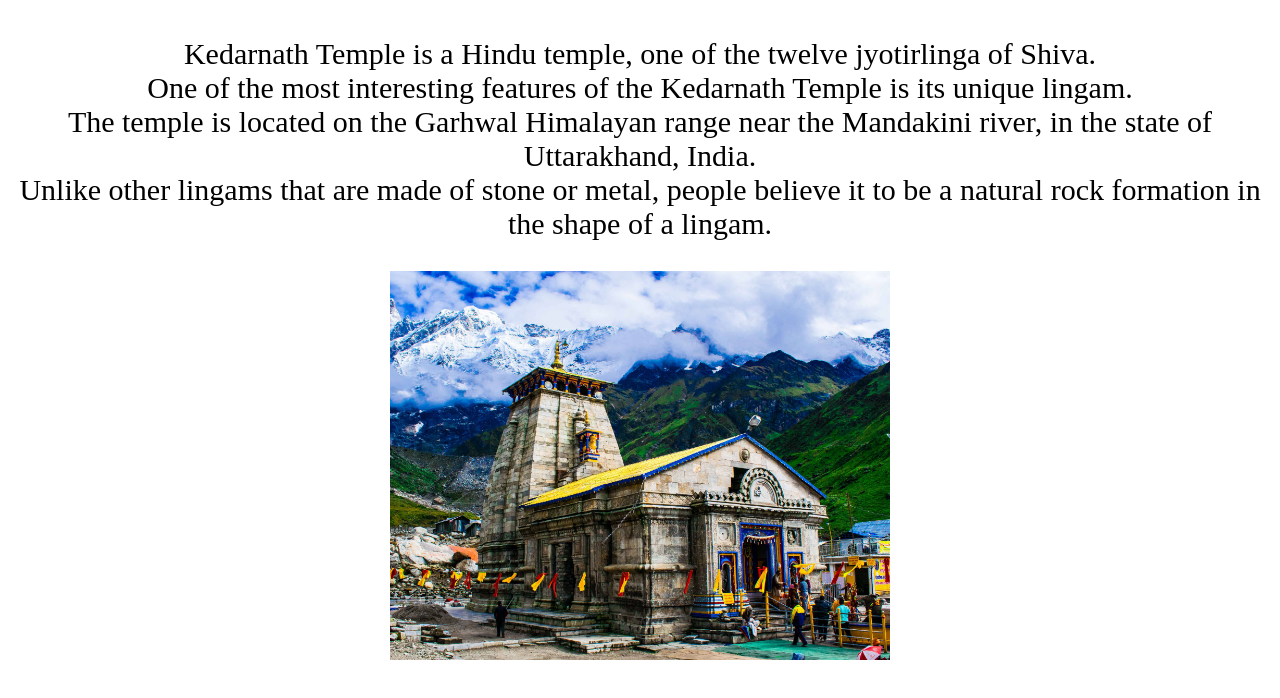
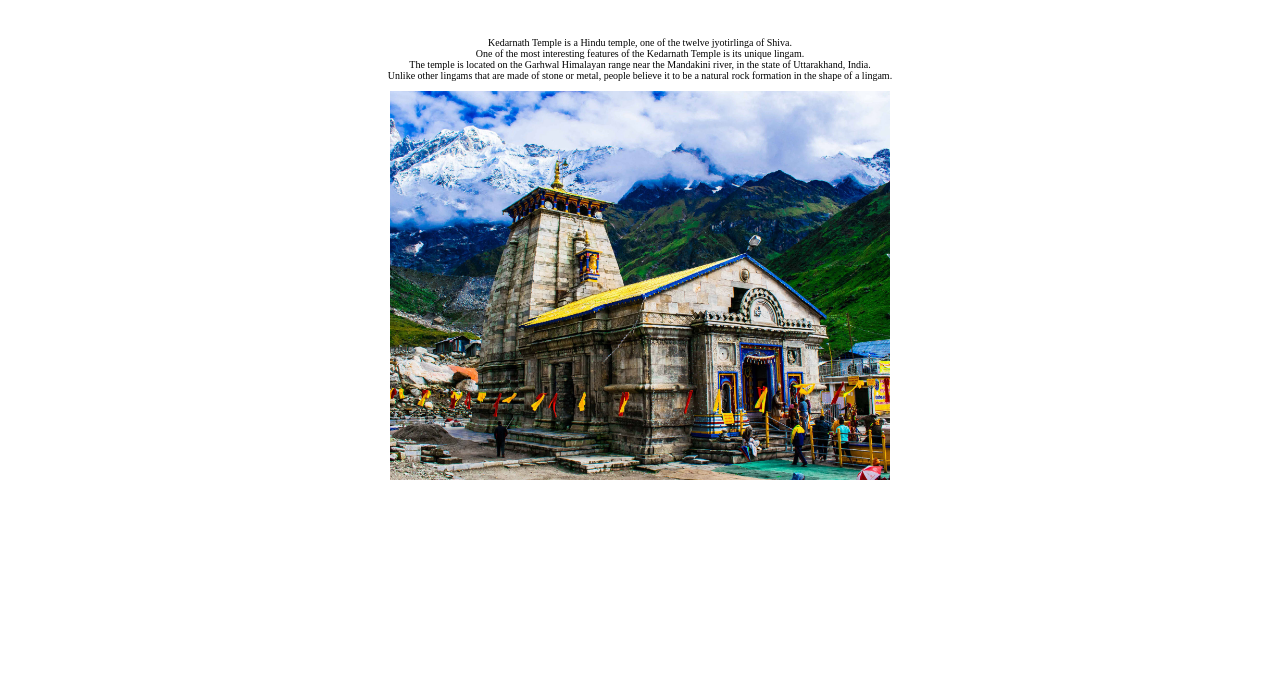
Before and after one commit to NagarjunaManne/arjun, a plain HTML site: page index.html in a window 1280 px wide. Shown: the part 80-778 px from the top of the page. Drawn offline with Linux system fonts and the light colour scheme.

Commit message:
Update index.html

```diff
--- a/index.html
+++ b/index.html
@@ -1,5 +1,5 @@
 <h1 style="text-align:center; font-size:60px;"> welcome to Kedhar Nath</h1>
-<p style="text-align:center; font-size:30px;"> Kedarnath Temple is a Hindu temple, one of the twelve jyotirlinga of Shiva.<br>
+<p style="text-align:center; font-size:10px;"> Kedarnath Temple is a Hindu temple, one of the twelve jyotirlinga of Shiva.<br>
   One of the most interesting features of the Kedarnath Temple is its unique lingam.<br>
   The temple is located on the Garhwal Himalayan range near the Mandakini river, in the state of Uttarakhand, India.<br>
   Unlike other lingams that are made of stone or metal, people believe it to be a natural rock formation in the shape of a lingam.
```
